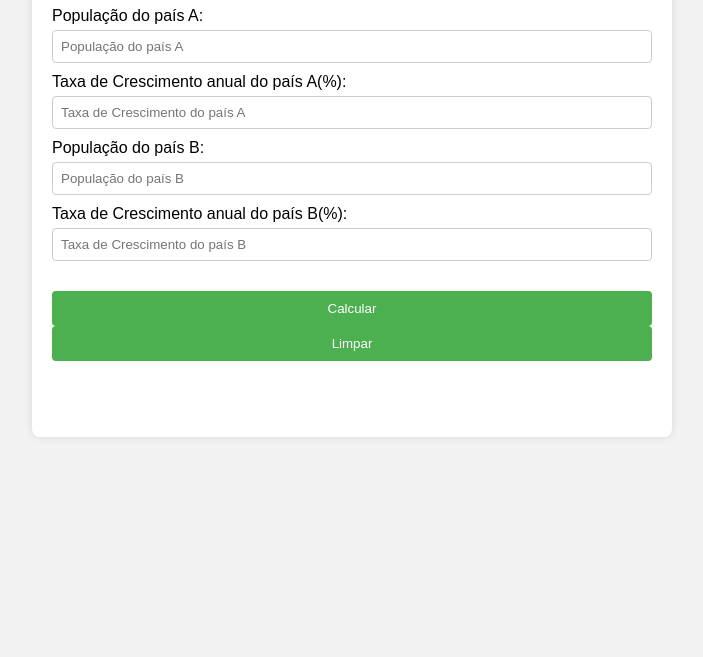
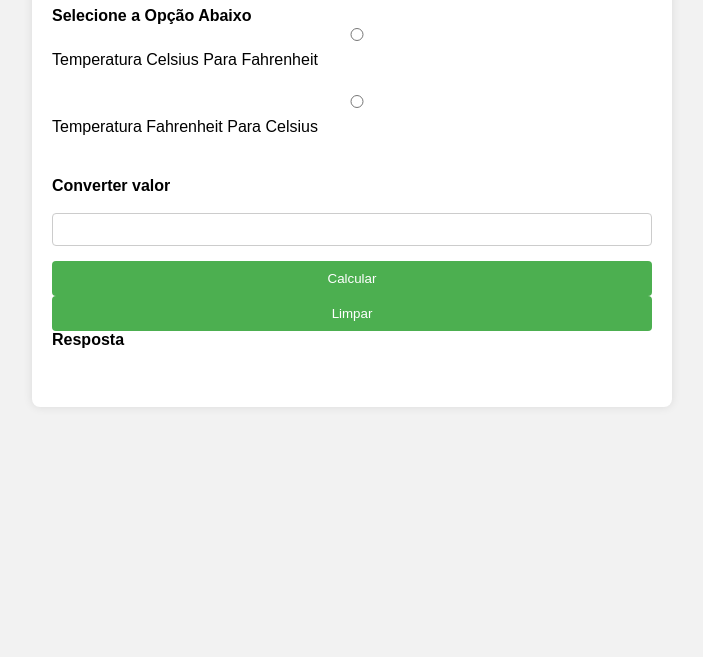
Before and after one commit to murilloms/web1, a plain HTML site: page index.html in a window 1280 px wide. Shown: the part 143-800 px from the top of the page, without its empty margins (288-991 px from the left). Drawn offline with Linux system fonts and the light colour scheme.

Commit message:
Add files via upload

```diff
--- a/index.html
+++ b/index.html
@@ -1,55 +1,45 @@
-<!--Murillo Marinho Santos SP3115526-->
+<!DOCTYPE html>
+<html lang="pt-BR">
+
+<head>
     <meta charset="UTF-8">
     <meta http-equiv="X-UA-Compatible" content="IE=edge">
     <meta name="viewport" content="width=device-width, initial-scale=1.0">
-    <title>Conversão de Temperaturas</title>
+    <title>Conversões de temperatura</title>
     <link rel="stylesheet" href="styles.css">
 </head>
+
 <body>
-    <!--Item.7.4.1 -->
     <div class="container">
 
         <!--Item.7.4.2 -->
-        <h1>Taxa de Crescimento de populações</h1>
+        <h1>Conversões de temperatura</h1>
 
         <!--Item.7.4.3 -->
-        <form id="formCalculo">
-
-            <!--Item.7.4.4 -->
-            <div class="inputs">
-
-                <!--Item.7.4.5 -->
-                <label for="popA">População do país A:</label>
-
-                <!--Item.7.4.6 -->
-                <input type="number" id="popA" placeholder="População do país A">
-
-                <!--Item.7.4.7 -->
-                <label for="taxaA">Taxa de Crescimento anual do país A(%):</label>
-
-                <!--Item.7.4.8 -->
-                <input type="number" id="taxaA" placeholder="Taxa de Crescimento do país A">
-
-                <!--Item.7.4.9 -->
-                <label for="popB">População do país B:</label>
-
-                <!--Item.7.4.10 -->
-                <input type="number" id="popB" placeholder="População do país B">
-
-                <!--Item.7.4.11 -->
-                <label for="taxaB">Taxa de Crescimento anual do país B(%):</label>
-
-                <!--Item.7.4.12 -->
-                <input type="number" id="taxaB" placeholder="Taxa de Crescimento do país B">
-            </div>
-
-            <button type="button" onclick="CalcularAnos()">Calcular</button>
+        <form id="formTemperatura">
+            <b>Selecione a Opção Abaixo</b>
+            <br>
+            <label>
+                <input type="radio" name="conversionType" id="tempCelsiusFahrenheit" value="celsiusToFahrenheit">Temperatura Celsius Para Fahrenheit
+            </label>
+            <br>
+            <label>
+                <input type="radio" name="conversionType" id="tempFahrenheitCelsius" value="fahrenheitToCelsius">Temperatura Fahrenheit Para Celsius</label>
+            <br><br>
+            <b>Converter valor</b>
+            <br><br>
+            <label>
+                <input type="number" name="conversion" id="temp" value="tempe">
+            </label>
+            <button type="button" onclick="CalcularTemperatura()">Calcular</button>
             <button type="button" onclick="LimparCampos()">Limpar</button>
-            <br><br><br>
+            <br>
+            <b>Resposta</b>
+            <br><br>
         </form>
         <div id="resultado"></div>
     </div>
-
     <script src="script.js"></script>
 </body>
+
 </html>
```
